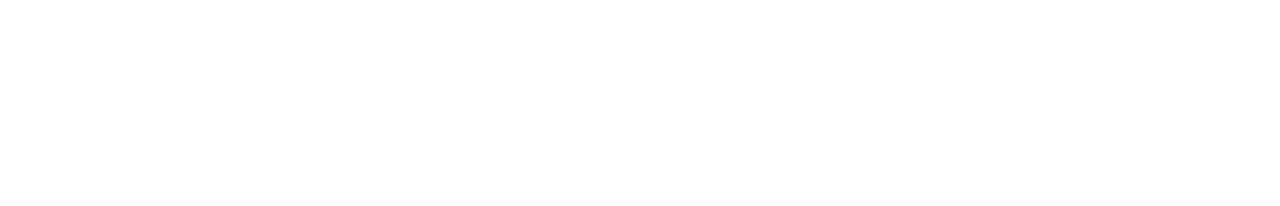
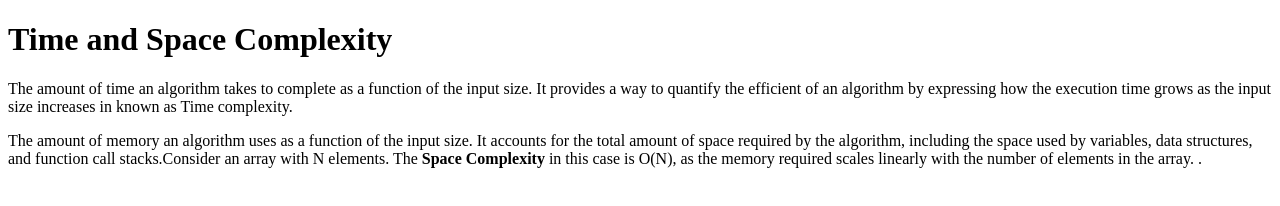
Before and after one commit to acciojob/time-and-space-complexity-Sourav974, a website: page main.html in a window 1280 px wide. Drawn offline with Linux system fonts and the light colour scheme.

Commit message:
created a submission

```diff
--- a/main.html
+++ b/main.html
@@ -8,6 +8,13 @@
 
 <body>
 	<!-- the entire body must be written by student -->
+	<h1>Time and Space Complexity</h1>
+	<p>The amount of time an algorithm takes to complete as a function of the input size. It provides a way to quantify the efficient of an algorithm by expressing how the execution time grows as the input size increases in known as Time complexity.
+</p>
+
+	<p>
+		The amount of memory an algorithm uses as a function of the input size. It accounts for the total amount of space required by the algorithm, including the space used by variables, data structures, and function call stacks.Consider an array with N elements. The <b>Space Complexity</b> in this case is O(N), as the memory required scales linearly with the number of elements in the array. .
+	</p>
     <script type="text/javascript" src="./script.js">
 </script>
 
```
